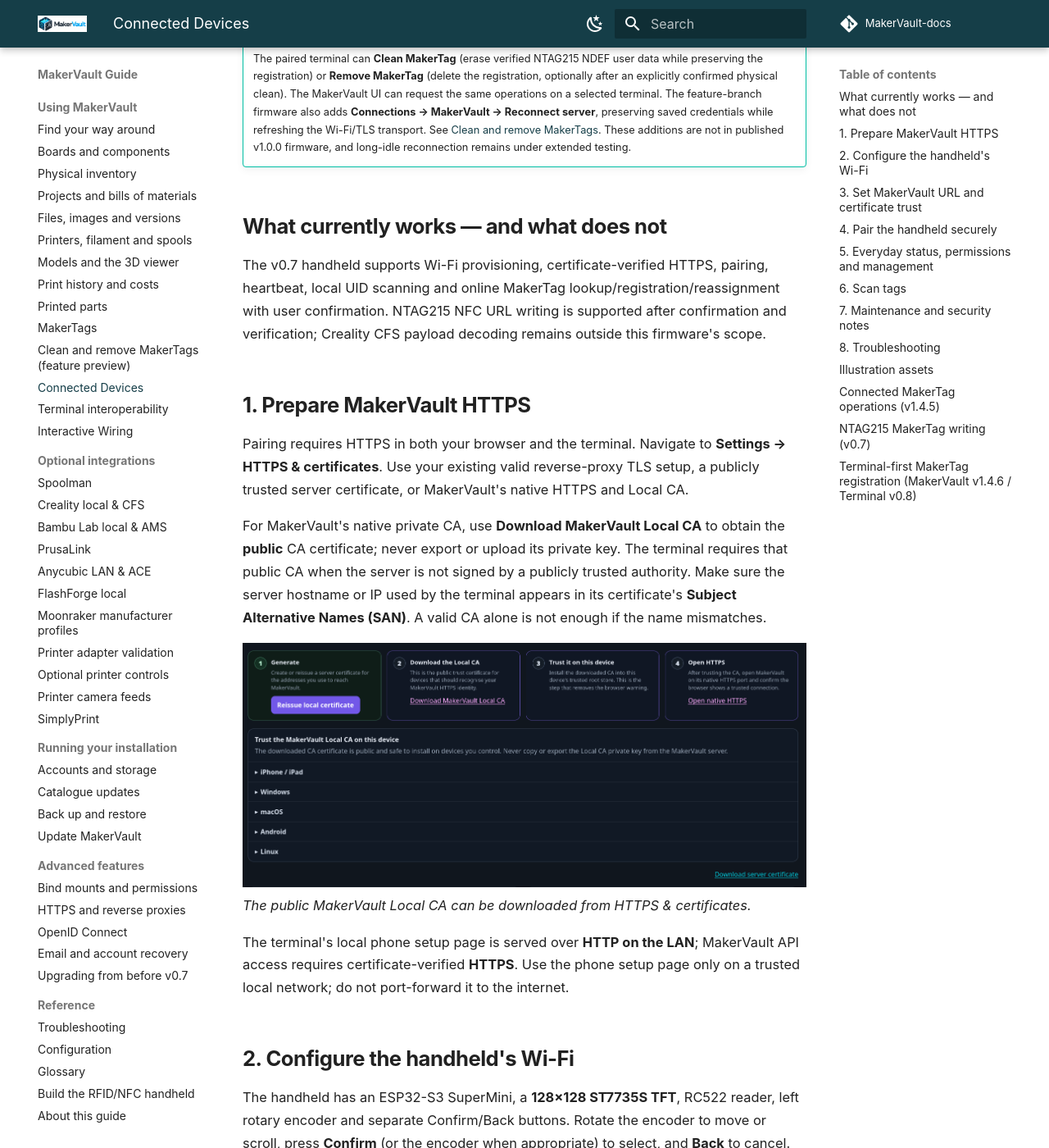
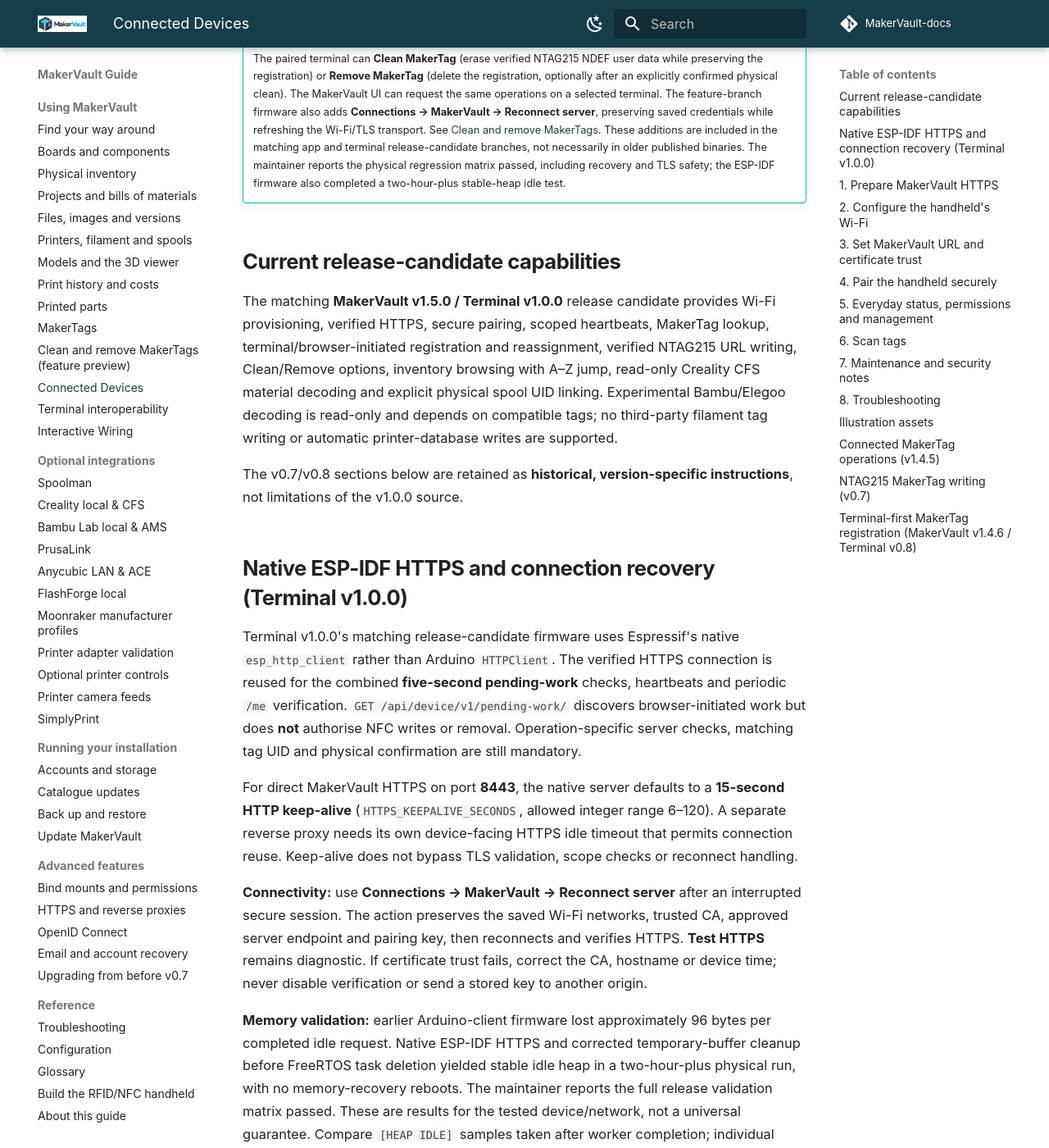
Before and after one commit to gavrd7/MakerVault-docs, an MkDocs documentation site: the page built from docs/guide/using/connected-devices.md, in a window 1280 px wide and 1400 px high, scrolled down 1733 px. Shown: the whole window at 82% size. Built offline with MkDocs 1.6.1 and Material for MkDocs 9.7.7, drawn with Linux system fonts in a browser that asks for light colours; comment, search, counter and statistics services are not loaded; some of the changed text lies outside the part shown.

Commit message:
docs: update Connected Devices for v1.0.0 native HTTPS and recovery

```diff
--- a/docs/guide/using/connected-devices.md
+++ b/docs/guide/using/connected-devices.md
@@ -13,13 +13,24 @@
 ![MakerVault handheld terminal enclosure](../assets/screenshots/connected-devices/terminal-enclosure.jpg)
 *The ESP32-S3 handheld in its printed enclosure; the rear-mounted antenna reads tags brought near the device.*
 
-!!! tip "Upcoming physical MakerTag maintenance — #159 feature branches"
-    The paired terminal can **Clean MakerTag** (erase verified NTAG215 NDEF user data while preserving the registration) or **Remove MakerTag** (delete the registration, optionally after an explicitly confirmed physical clean). The MakerVault UI can request the same operations on a selected terminal. The feature-branch firmware also adds **Connections → MakerVault → Reconnect server**, preserving saved credentials while refreshing the Wi-Fi/TLS transport. See [Clean and remove MakerTags](maker-tag-maintenance.md). These additions are not in published v1.0.0 firmware, and long-idle reconnection remains under extended testing.
+!!! tip "MakerTag maintenance — tested v1.0.0 release candidate"
+    The paired terminal can **Clean MakerTag** (erase verified NTAG215 NDEF user data while preserving the registration) or **Remove MakerTag** (delete the registration, optionally after an explicitly confirmed physical clean). The MakerVault UI can request the same operations on a selected terminal. The feature-branch firmware also adds **Connections → MakerVault → Reconnect server**, preserving saved credentials while refreshing the Wi-Fi/TLS transport. See [Clean and remove MakerTags](maker-tag-maintenance.md). These additions are included in the matching app and terminal release-candidate branches, not necessarily in older published binaries. The maintainer reports the physical regression matrix passed, including recovery and TLS safety; the ESP-IDF firmware also completed a two-hour-plus stable-heap idle test.
 
-## What currently works — and what does not
+## Current release-candidate capabilities
 
-The v0.7 handheld supports Wi-Fi provisioning, certificate-verified HTTPS, pairing, heartbeat, local UID scanning and online MakerTag lookup/registration/reassignment with user confirmation. NTAG215 NFC URL writing is supported after confirmation and verification; Creality CFS payload decoding remains outside this firmware's scope.
+The matching **MakerVault v1.5.0 / Terminal v1.0.0** release candidate provides Wi-Fi provisioning, verified HTTPS, secure pairing, scoped heartbeats, MakerTag lookup, terminal/browser-initiated registration and reassignment, verified NTAG215 URL writing, Clean/Remove options, inventory browsing with A–Z jump, read-only Creality CFS material decoding and explicit physical spool UID linking. Experimental Bambu/Elegoo decoding is read-only and depends on compatible tags; no third-party filament tag writing or automatic printer-database writes are supported.
 
+The v0.7/v0.8 sections below are retained as **historical, version-specific instructions**, not limitations of the v1.0.0 source.
+
+## Native ESP-IDF HTTPS and connection recovery (Terminal v1.0.0)
+
+Terminal v1.0.0's matching release-candidate firmware uses Espressif's native `esp_http_client` rather than Arduino `HTTPClient`. The verified HTTPS connection is reused for the combined **five-second pending-work** checks, heartbeats and periodic `/me` verification. `GET /api/device/v1/pending-work/` discovers browser-initiated work but does **not** authorise NFC writes or removal. Operation-specific server checks, matching tag UID and physical confirmation are still mandatory.
+
+For direct MakerVault HTTPS on port **8443**, the native server defaults to a **15-second HTTP keep-alive** (`HTTPS_KEEPALIVE_SECONDS`, allowed integer range 6–120). A separate reverse proxy needs its own device-facing HTTPS idle timeout that permits connection reuse. Keep-alive does not bypass TLS validation, scope checks or reconnect handling.
+
+**Connectivity:** use **Connections → MakerVault → Reconnect server** after an interrupted secure session. The action preserves the saved Wi-Fi networks, trusted CA, approved server endpoint and pairing key, then reconnects and verifies HTTPS. **Test HTTPS** remains diagnostic. If certificate trust fails, correct the CA, hostname or device time; never disable verification or send a stored key to another origin.
+
+**Memory validation:** earlier Arduino-client firmware lost approximately 96 bytes per completed idle request. Native ESP-IDF HTTPS and corrected temporary-buffer cleanup before FreeRTOS task deletion yielded stable idle heap in a two-hour-plus physical run, with no memory-recovery reboots. The maintainer reports the full release validation matrix passed. These are results for the tested device/network, not a universal guarantee. Compare `[HEAP IDLE]` samples taken after worker completion; individual negative `[TLS HEAP]` request deltas can represent temporary allocations.
 ## 1. Prepare MakerVault HTTPS
 
 Pairing requires HTTPS in both your browser and the terminal. Navigate to **Settings → HTTPS & certificates**. Use your existing valid reverse-proxy TLS setup, a publicly trusted server certificate, or MakerVault's native HTTPS and Local CA.
@@ -143,7 +154,7 @@
 | Cannot join Wi-Fi | Check 2.4 GHz compatibility, SSID/password and signal |
 | Server unreachable or DNS failure | Verify the server URL, DNS, network access and HTTPS port |
 | **Certificate rejected** | Import the correct public Local CA or use a valid public certificate; verify SAN hostname/IP and dates |
-| `HTTPClient -1` | This is a client-side failure, **not** HTTP status -1; inspect **Test HTTPS** TLS details |
+| HTTPS transport error (`ESP-IDF HTTP` or legacy `HTTPClient -1`) | A client-side failure, **not** an HTTP status; inspect **Test HTTPS** TLS details and verify connectivity and certificate trust |
 | mbedTLS `-0x2700` | X.509 verification failed; inspect trust chain, hostname and expiry |
 | TLS Verified but API 401 | Check whether the terminal is paired, has its original credential and uses the approved endpoint |
 | API 403 | Check permission scopes and whether the operation is supported |
```
